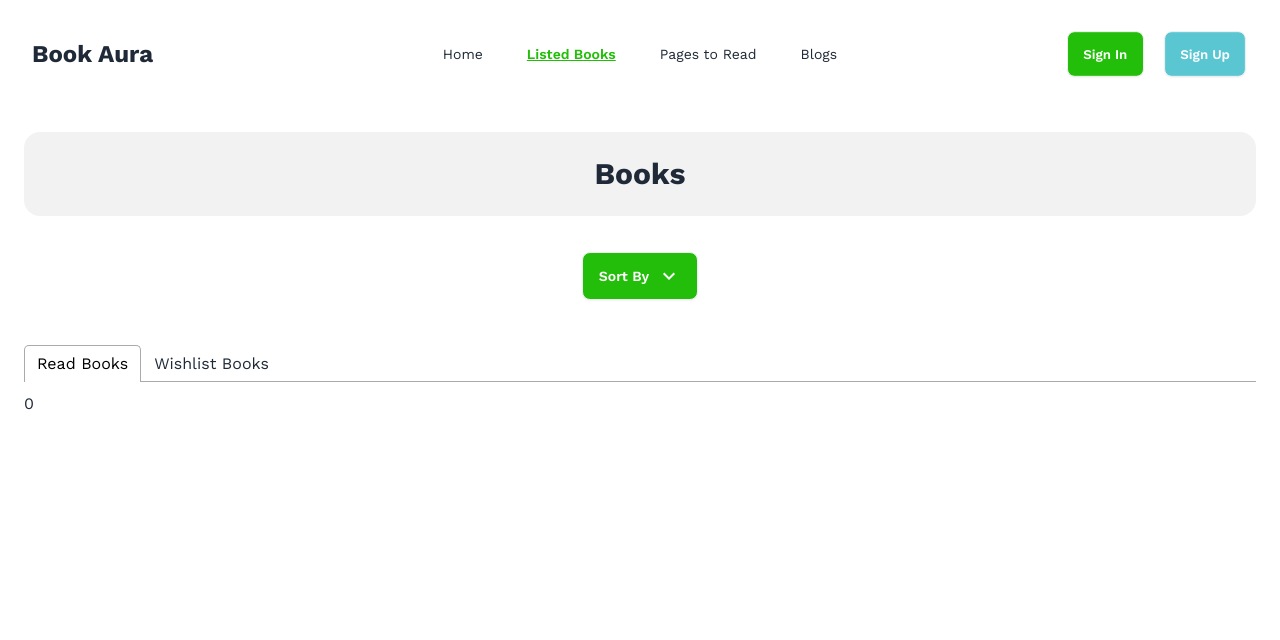
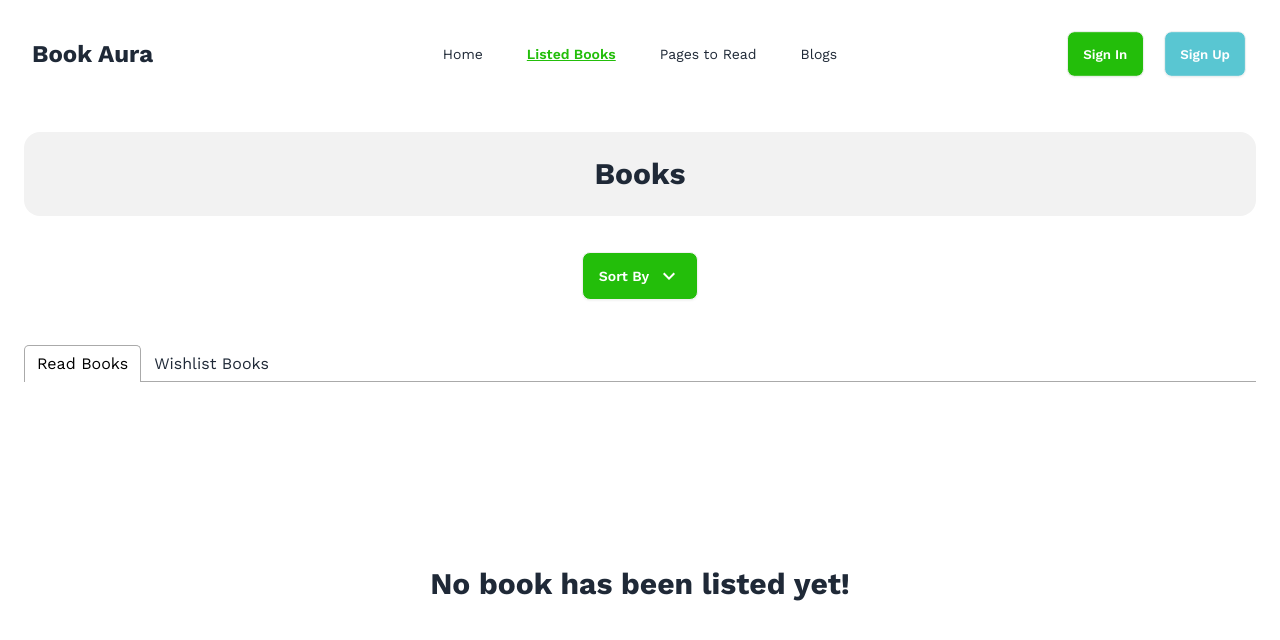
Before and after one commit to byteFarhan/Book-Aura, a React (Vite) app: page /listed-books in a window 1280 px wide. Shown: the top 640 px of the page. Built offline with nearby package versions, Linux system fonts and the light colour scheme; a web font is replaced by a local one.

Commit message:
show a valid text info when no book listed in the listed book page.

```diff
--- a/src/pages/ListedBooks/ListedBooks.jsx
+++ b/src/pages/ListedBooks/ListedBooks.jsx
@@ -69,16 +69,30 @@ const ListedBooks = () => {
             <Tab>Wishlist Books</Tab>
           </TabList>
           <TabPanel>
-            {readList2?.length &&
+            {readList2?.length ? (
               readList2?.map((book) => (
                 <ListedBook key={book?.bookId} book={book} />
-              ))}
+              ))
+            ) : (
+              <div className="flex items-center justify-center h-96">
+                <h3 className="text-2xl text-center md:text-3xl font-work-sans">
+                  No book has been listed yet!
+                </h3>
+              </div>
+            )}
           </TabPanel>
           <TabPanel>
-            {wishList2?.length &&
+            {wishList2?.length ? (
               wishList2?.map((book) => (
                 <ListedBook key={book?.bookId} book={book} />
-              ))}
+              ))
+            ) : (
+              <div className="flex items-center justify-center h-96">
+                <h3 className="text-2xl text-center md:text-3xl font-work-sans">
+                  No book has been listed yet!
+                </h3>
+              </div>
+            )}
           </TabPanel>
         </Tabs>
       </div>
```
